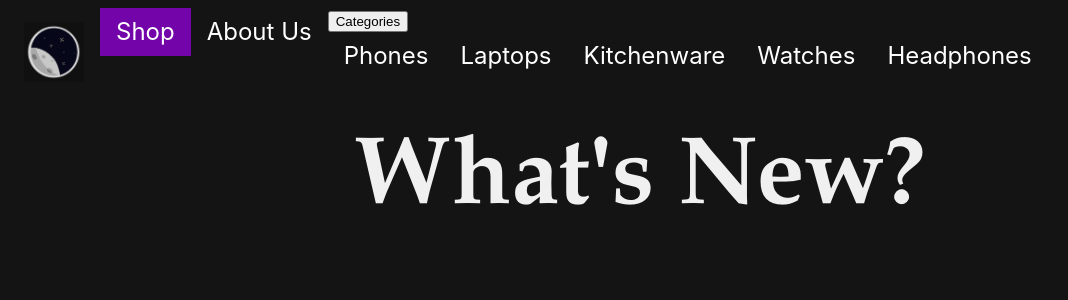
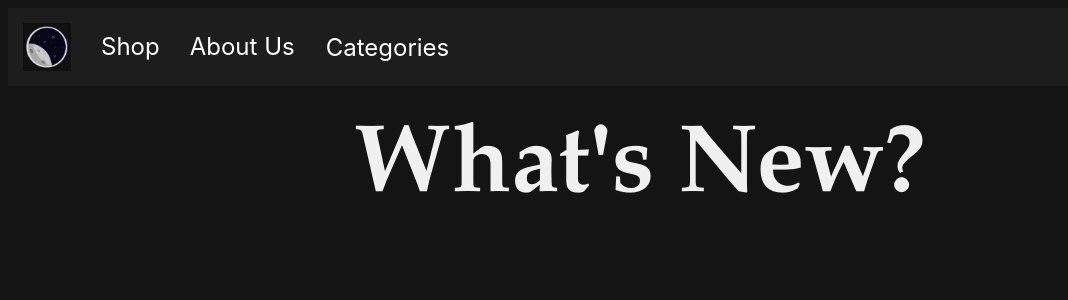
Before and after one commit to AlfieRiley/Team-40, a PHP site: page /Catalogue.html in a window 1280 px wide. Shown: the top 300 px of the page, without its empty margins (0-1068 px from the left). Run offline with PHP 8.4, Linux system fonts and the light colour scheme.

Commit message:
Catalogue Update

```diff
--- a/Catalogue.css
+++ b/Catalogue.css
@@ -15,34 +15,100 @@ h1 {
   font-size: 96px;
   line-height: 20px;
   font-family: Book Antiqua;
-    color: (240, 240, 240);
+  color: rgb(240, 240, 240);
   text-align: center;
   padding: 10px;
 }
 
 .navBar {
-    background-color: rgb(20, 20, 20);
+  display: flex;
+  align-items: center;
+  background-color: rgb(29, 29, 29);
   overflow: hidden;
   font-family: Inter;
+  margin: 0;
 }
 
 .navBar a {
-    float: left;
   color: rgb(255, 255, 255);
   text-align: center;
-    padding: 14px 16px;
   text-decoration: none;
   font-size: 24px;
+  padding: 15px;
 }
 
-.navBar a:hover {
-    background-color: rgb(25, 25, 25);
+.navBar a img {
+vertical-align: middle;
+}
+
+.navBar:hover .dropdown .dropbutton {
+  background-color: rgb(30, 30, 30);
   color: rgb(255, 255, 255);
 }
 
-.navBar a.active {
-    background-color: #7304aa;
-    color: rgb(255, 255, 255);
+.dropdown {
+display: inline-block;
 }
 
+.dropdown .dropbutton {
+font-size: 24px;
+text-align: center;
+text-decoration: none;
+border: none;
+outline: none;
+color: white;
+padding: 14px 16px;
+background-color: inherit;
+font-family: inherit;
+margin: 0;
+width: 20%;
+box-sizing: border-box;
+transition: width 0.3s ease;
+}
+
+.dropbutton {
+vertical-align: middle;
+}
+
+.dropdown-content {
+display: none;
+position: absolute;
+background-color: rgb(44, 44, 44);
+min-width: 70%;
+min-height: 50%;
+box-shadow: 0px 8px 16px 0px rgba(0, 0, 0, 0.153);
+z-index: 1;
+transition: all 0.3s ease;
+}
+
+.dropdown:hover .dropbutton {
+width: 100%;
+}
+
+.dropdown-content a {
+color: rgb(255, 255, 255);
+padding: 12px 16px;
+text-decoration: none;
+display: block;
+text-align: left;
+}
+
+.dropdown-content a:hover {
+background-color: rgb(50, 50, 50);
+}
+
+.dropdown:hover .dropdown-content {
+display: block;
+}
+
+/* .BigImageSquare {
+height: 300px;
+width: 300px;
+float: left;
+padding: 20px;
+outline: rgb(240, 240, 240);
+background-color: rgb(240, 240, 240);
+
+
+} */
 /* <!-- Restarted but will be finished by Monday --> *\
--- a/Catalogue.html
+++ b/Catalogue.html
@@ -1,33 +1,41 @@
 <!DOCTYPE html>
 <html lang="en">
-    <meta charset="utf-8">
-    <meta name="viewport" content="width=device-width, initial-scale=1.0">
-    <link rel="stylesheet" href="Catalogue.css"/>
     <head>
+        <meta charset="utf-8">
+        <meta name="viewport" content="width=device-width, initial-scale=1.0">
+        <link rel="stylesheet" href="Catalogue.css"/>
         <title>Nova: Electronics, Appliances, Phones & More</title>
     </head>
 
-    <body class="coreText">
+    <body>
         <div name="Navigation-Bar" class="navBar">
             <a href="#">
-                <img src="Nova Logo.png" width="60" height="60">
+                <img src="Nova Logo.png" width="48" height="48">
             </a>
-            <a class="active" href="#">Shop</a>
+            <a href="#">Shop</a>
             <a href="#">About Us</a>
 
             <div class="dropdown">
                 <button class="dropbutton">Categories
                     <i class="fa fa-caret-down"></i>
                 </button>
-                <div class="dropdown-content">
-                    <a href="#">Phones</a>
-                    <a href="#">Laptops</a>
-                    <a href="#">Kitchenware</a>
-                    <a href="#">Watches</a>
-                    <a href="#">Headphones</a>
+                <div class="dropdown-content" id="categoryMenu">
+                    <a href="#" data-category="phones">Phones</a>
+                    <a href="#" data-category="laptops">Laptops</a>
+                    <a href="#" data-category="kitchenware">Kitchenware</a>
+                    <a href="#" data-category="watches">Watches</a>
+                    <a href="#" data-category="headphones">Headphones</a>
                 </div>
             </div>
         </div>
+
+        <div class="content">
+            <div id="categoryInfo">
+                <!-- Category-specific information will be displayed here FOR LATER (DATABASE IMPLEMENTATION)-->
+            </div>
+        </div>
+
+        <script src="#"></script> <!-- Script for displaying the data for each category on click  FOR LATER (DB IMPLEMENTATION)-->
 
         <h1>What's New?</h1>
 
@@ -36,7 +44,8 @@
 
             </p>
         </div>
+
+        <div class="BigImageSquare"></div>
+
     </body>
 </html>
-
-<!-- Restarted but will be finished by Monday -->
```
Lines whose indentation alone changed are shown as unchanged.
